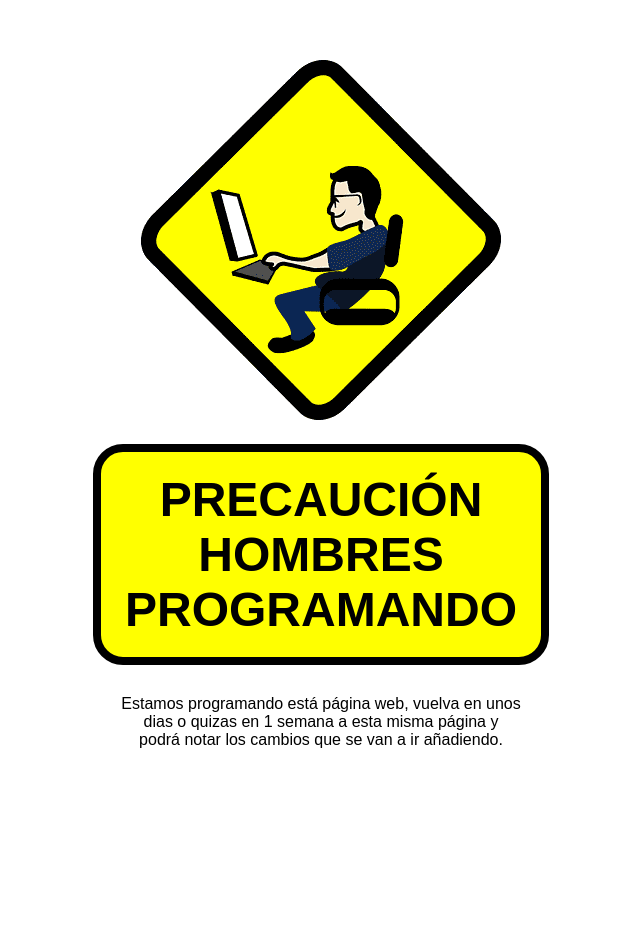
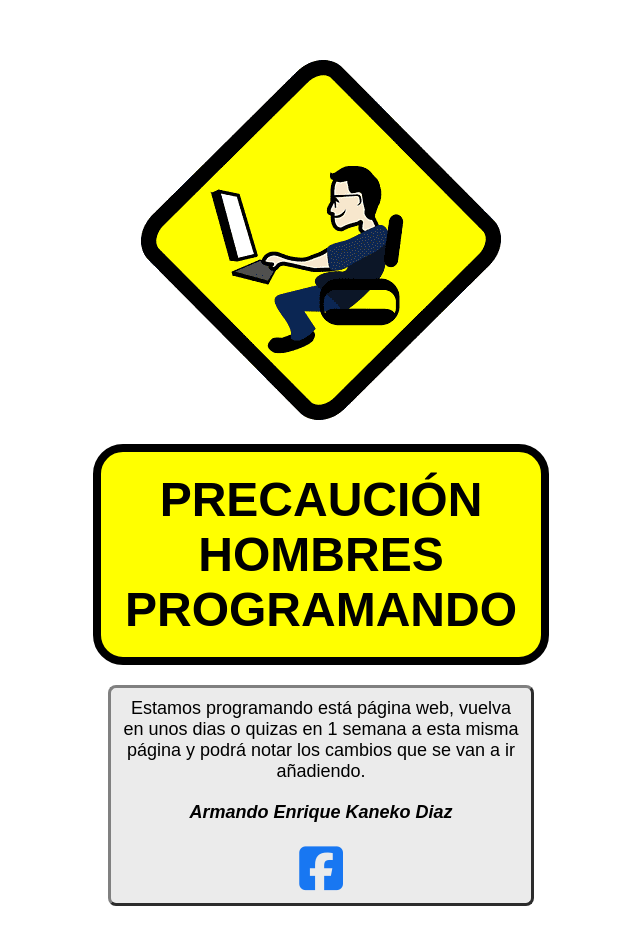
Before and after one commit to ArmandoEnrique1010K/ArmandoEnrique1010K.github.io, a plain HTML site: page index.html in a window 1280 px wide. Shown: the whole page, without its empty margins (319-959 px from the left). Before the commit the page ends 800 px from the top, so only its background shows below. Drawn offline with Linux system fonts and the light colour scheme.

Commit message:
version 0.04

```diff
--- a/css/estilo_index.css
+++ b/css/estilo_index.css
@@ -29,8 +29,24 @@
     margin: 20px auto;
     padding: 10px;
     font-family: arial;
+    font-size: 18px;
+    border-color: gray;
+    border-width: 3px;
+    border-style: outset;
+    border-radius: 8px;
+    background-color: #ebebeb;
 }
 
+.firma{
+    padding-top: 20px;
+    padding-bottom: 20px;
+    font-weight: bolder;
+}
+
+.fa-facebook-square{
+    font-size: 50px;
+    color: #1877f2;
+}
 /* Diseño adaptado para moviles */
 @media (max-width: 500px) {
     .imagen{
--- a/index.html
+++ b/index.html
@@ -9,6 +9,7 @@
     <meta name="author" content="Armando Enrique Kaneko Diaz">
     <link rel="stylesheet" href="css/estilo_index.css">
     <title>Estamos programando está página web</title>
+    <script src="https://kit.fontawesome.com/e71955b8f7.js" crossorigin="anonymous"></script>
 </head>
 <body>
     <div class="contenedor">
@@ -18,7 +19,9 @@
                 PRECAUCIÓN <br>HOMBRES PROGRAMANDO
             </div>
             <div class="texto">
-                Estamos programando está página web, vuelva en unos dias o quizas en 1 semana a esta misma página y podrá notar los cambios que se van a ir añadiendo.
+                Estamos programando está página web, vuelva en unos dias o quizas en 1 semana a esta misma página y podrá notar los cambios que se van a ir añadiendo. <br>
+                <div class="firma"><i>Armando Enrique Kaneko Diaz</i></div>
+                <div><a href="https://www.facebook.com/enrique.kanekodiaz/" target="_blank"><i class="fab fa-facebook-square"></i></a></div>
                 <!-- ----- version 0.0.1 ----- -->
             </div>
             <!-- página web en progreso ...-->
```
